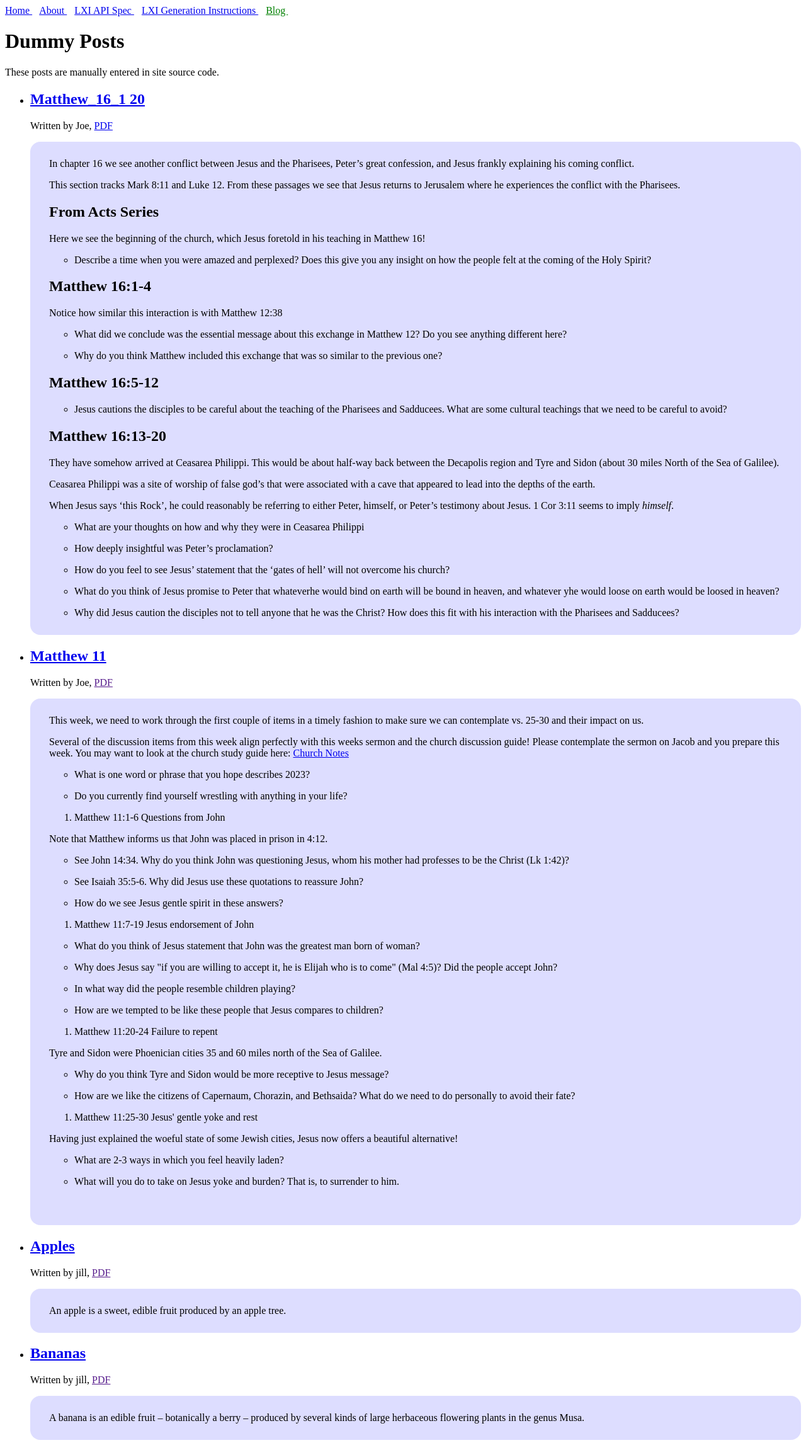
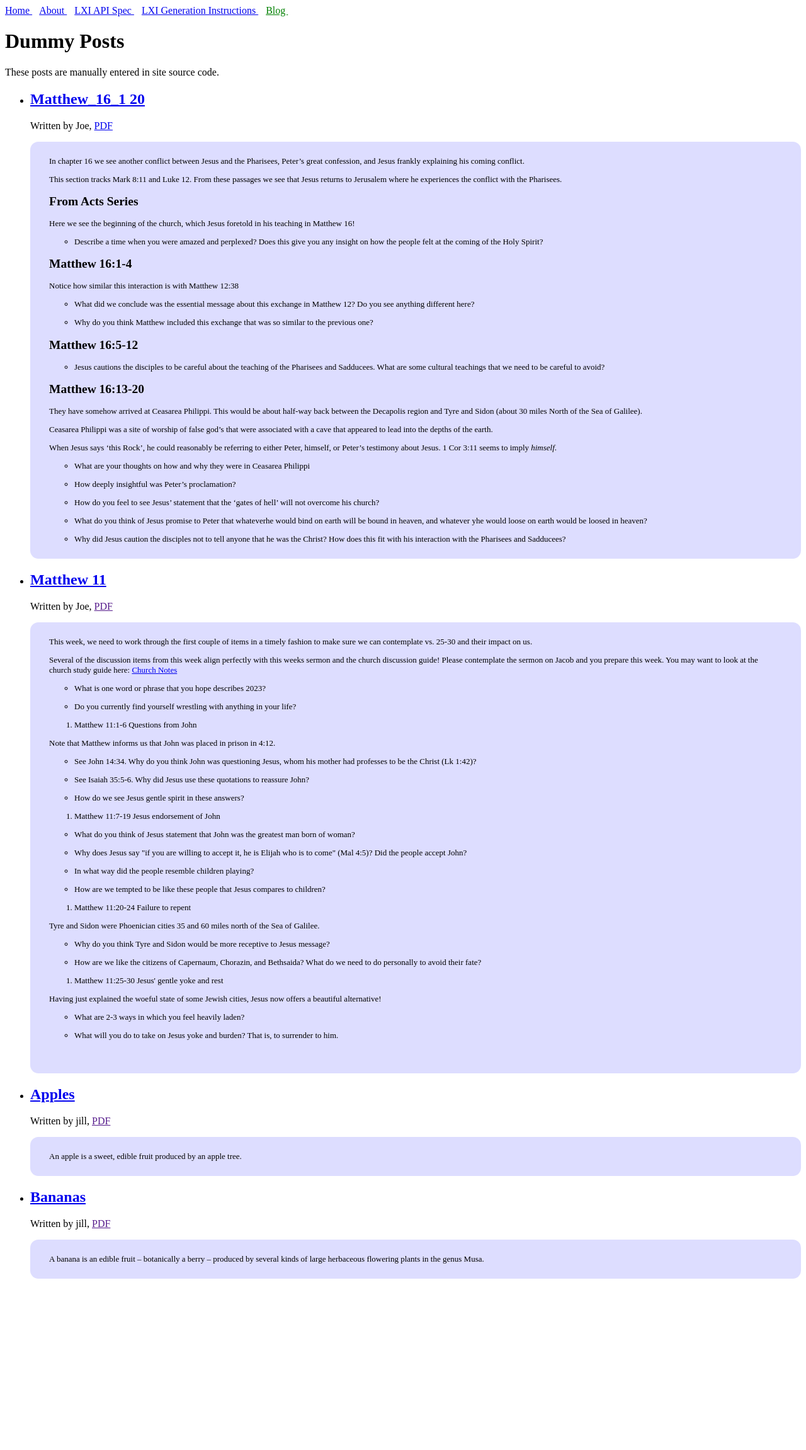
Before and after one commit to joseph-mueller/joseph-mueller.github.io, a Jekyll site: the page built from blog.html, in a window 1280 px wide. Shown: the whole page at 63% size. Built offline with Jekyll 4.4.1, drawn with Linux system fonts in a browser that asks for light colours; after the commit the page ends 2046 px from its top, so only the background shows below that.

Commit message:
style -psmall font

```diff
--- a/blog.html
+++ b/blog.html
@@ -12,7 +12,7 @@ title: Blog
         <p>
           Written by {{ post.author }}, <a href="{{ post.pdf }}">PDF</a>
         </p>
-        <div style="background: #ddf; padding: 10px 30px; border-radius: 1em;">
+        <div style="background: #ddf; font-size:small; padding: 10px 30px; border-radius: 1em;">
           {{ post.excerpt }}
         </div>
     </li>
```
